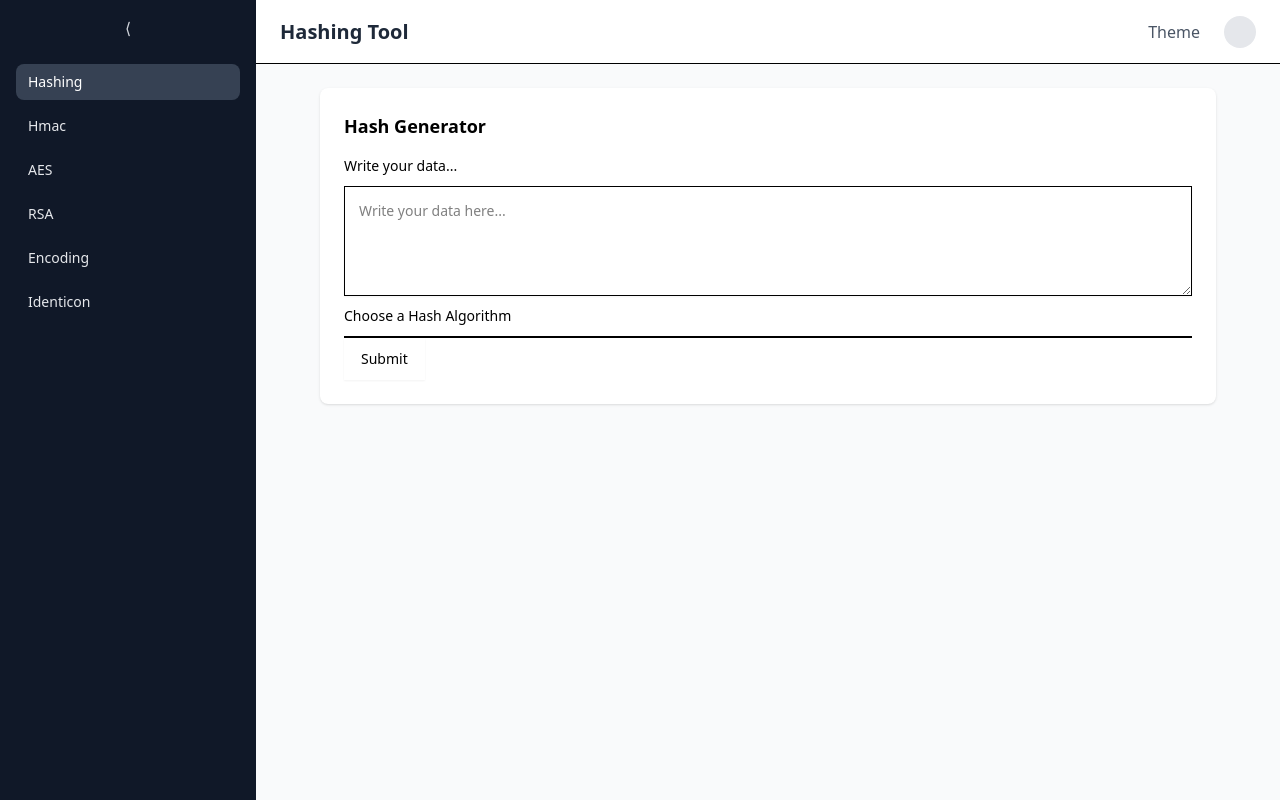
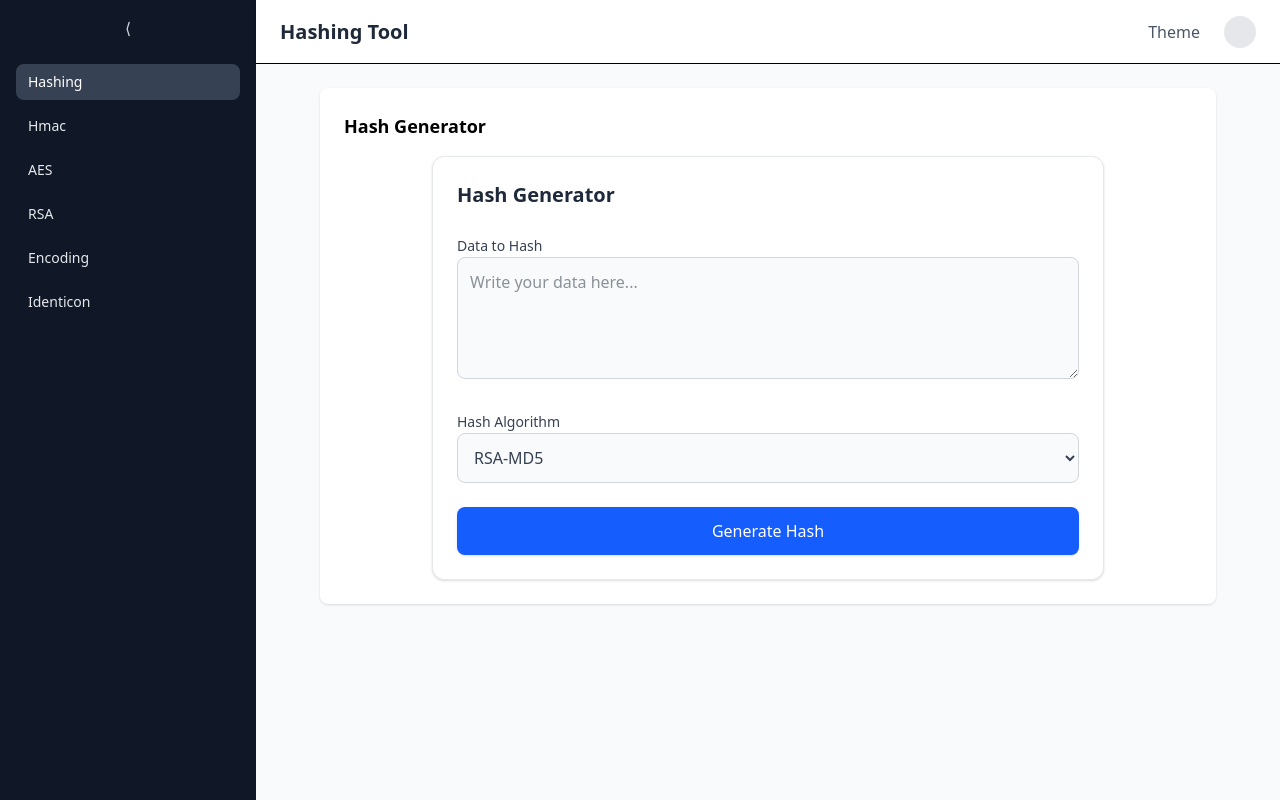
Before and after one commit to Muhtadi1Laskar/cryptography-as-a-service-frontend, a React (Vite) app: page / in a window 1280 px wide. Built offline with nearby package versions, Linux system fonts and the light colour scheme.

Commit message:
Added the hash form

```diff
--- a/package.json
+++ b/package.json
@@ -11,6 +11,7 @@
   },
   "dependencies": {
     "@tailwindcss/vite": "^4.1.17",
+    "axios": "^1.13.2",
     "react": "^19.2.0",
     "react-dom": "^19.2.0",
     "tailwindcss": "^4.1.17"
--- a/src/components/forms/HashForm.jsx
+++ b/src/components/forms/HashForm.jsx
@@ -1,38 +1,97 @@
-export default function HashForm () {
+import { useState } from "react";
+import { postAPI } from "../../hooks/useApi.js";
+import ResultCard from "../ui/ResultCard.jsx";
+import { algorithms } from "../../utils/algorithmList.js";
+
+export default function HashForm() {
+  const [response, setResponse] = useState("");
+  const [formData, setFormData] = useState({
+    data: "",
+    algorithm: "",
+  });
+
+  const handleInputChange = async (e) => {
+    const { name, value } = e.target;
+    setFormData((prev) => ({ ...prev, [name]: value }));
+  };
+
+  const handleSubmit = async (e) => {
+    e.preventDefault();
+
+    setResponse("");
+
+    try {
+      const { data, algorithm } = formData;
+      const requestBody = {
+        data,
+        algorithm,
+      };
+      const response = await postAPI("hash/text", requestBody);
+      setResponse(response.data.hash);
+    } catch (error) {
+      console.error("Error handling data: ", error.response.data.message);
+      setResponse(error.response.data.message);
+    }
+  };
+
   return (
-    <form>
-      <div>
-        <label for='Data' class='block mb-2.5 text-sm font-medium text-heading'>
-          Write your data...
+    <div className="max-w-2xl mx-auto">
+      <form
+        onSubmit={handleSubmit}
+        className="bg-white border border-gray-200 rounded-xl shadow-sm p-6 space-y-6"
+      >
+        <h2 className="text-xl font-semibold text-gray-800">Hash Generator</h2>
+
+        <div className="space-y-2">
+          <label htmlFor="data" className="text-sm font-medium text-gray-700">
+            Data to Hash
           </label>
+
           <textarea
-          id='Data'
-          rows='4'
-          class='bg-neutral-secondary-medium border border-default-medium text-heading text-sm rounded-base focus:ring-brand focus:border-brand block w-full p-3.5 shadow-xs placeholder:text-body'
-          placeholder='Write your data here...'
-        ></textarea>
+            id="data"
+            name="data"
+            rows="4"
+            placeholder="Write your data here..."
+            value={formData.data}
+            onChange={handleInputChange}
+            className="w-full p-3 rounded-lg border border-gray-300 focus:ring-2 focus:ring-blue-500 focus:border-blue-500 bg-gray-50 text-gray-800"
+          />
         </div>
-      <div>
-        <label htmlFor='hash_select' className='sr-only'>
-          Select Hash Algorithm
+
+        <div className="space-y-2">
+          <label
+            htmlFor="algorithm"
+            className="text-sm font-medium text-gray-700"
+          >
+            Hash Algorithm
           </label>
+
           <select
-          id='hash_select'
-          className='block py-2.5 ps-0 w-full text-sm text-body bg-transparent border-0 border-b-2 border-default-medium appearance-none focus:outline-none focus:ring-0 focus:border-brand peer'
+            id="algorithm"
+            name="algorithm"
+            value={formData.algorithm}
+            onChange={handleInputChange}
+            className="w-full p-3 bg-gray-50 border border-gray-300 rounded-lg text-gray-700 focus:ring-2 focus:ring-blue-500 focus:border-blue-500"
           >
-          <option selected>Choose a Hash Algorithm</option>
-          <option value="Sha256">Sha256</option>
-          <option value="Sha256">Sha256</option>
-          <option value="sha512">Sha512</option>
-          <option value="Sha256">Sha256</option>
+            {algorithms.map((opt, idx) => {
+              return (
+                <option key={idx} value={opt.value}>
+                  {opt.text}
+                </option>
+              );
+            })}
           </select>
         </div>
+
         <button
-        type='submit'
-        class='text-black bg-brand box-border border border-transparent hover:bg-brand-strong focus:ring-4 focus:ring-brand-medium shadow-xs font-medium leading-5 rounded-base text-sm px-4 py-2.5 focus:outline-none'
+          type="submit"
+          className="w-full py-3 bg-blue-600 text-white rounded-lg font-medium hover:bg-blue-700 active:bg-blue-800 transition shadow-sm"
         >
-        Submit
+          Generate Hash
         </button>
       </form>
-  )
+
+      {response && <ResultCard title="Hash Result" data={response} />}
+    </div>
+  );
 }
--- a/src/components/ui/ResultCard.jsx
+++ b/src/components/ui/ResultCard.jsx
@@ -0,0 +1,30 @@
+import { useState } from "react";
+
+export default function ResultCard({ title, data }) {
+  const [copied, setCopied] = useState(false);
+
+  const copyToClipboard = () => {
+    navigator.clipboard.writeText(data);
+    setCopied(true);
+    setTimeout(() => setCopied(false), 1500);
+  };
+
+  return (
+    <div className="mt-6 bg-gray-900 text-gray-100 p-6 rounded-xl shadow-md border border-gray-800">
+      <div className="flex justify-between items-center mb-4">
+        <h3 className="text-lg font-semibold">{title}</h3>
+
+        <button
+          onClick={copyToClipboard}
+          className="px-3 py-1 text-sm bg-gray-800 hover:bg-gray-700 rounded-md border border-gray-600"
+        >
+          {copied ? "Copied!" : "Copy"}
+        </button>
+      </div>
+
+      <pre className="bg-gray-950 p-4 rounded-lg text-sm overflow-x-auto border border-gray-800">
+        <code className="font-mono">{data}</code>
+      </pre>
+    </div>
+  );
+}
--- a/src/hooks/useApi.js
+++ b/src/hooks/useApi.js
@@ -0,0 +1,8 @@
+import axios from "axios";
+
+const BASE_URL = "https://cryptography-as-a-service.vercel.app/api";
+
+export const postAPI = async (endpoint, requestBody) => {
+    const url = `${BASE_URL}/${endpoint}`;
+    return axios.post(url, requestBody);
+}
--- /dev/null
+++ b/src/utils/algorithmList.js
@@ -0,0 +1,63 @@
+export const algorithms = [
+    { value: "RSA-MD5", text: "RSA-MD5" },
+    { value: "RSA-RIPEMD160", text: "RSA-RIPEMD160" },
+    { value: "RSA-SHA1", text: "RSA-SHA1" },
+    { value: "RSA-SHA1-2", text: "RSA-SHA1-2" },
+    { value: "RSA-SHA224", text: "RSA-SHA224" },
+    { value: "RSA-SHA256", text: "RSA-SHA256" },
+    { value: "RSA-SHA3-224", text: "RSA-SHA3-224" },
+    { value: "RSA-SHA3-256", text: "RSA-SHA3-256" },
+    { value: "RSA-SHA3-384", text: "RSA-SHA3-384" },
+    { value: "RSA-SHA3-512", text: "RSA-SHA3-512" },
+    { value: "RSA-SHA384", text: "RSA-SHA384" },
+    { value: "RSA-SHA512", text: "RSA-SHA512" },
+    { value: "RSA-SHA512/224", text: "RSA-SHA512 / 224" },
+    { value: "RSA-SHA512/256", text: "RSA-SHA512 / 256" },
+
+    { value: "blake2b512", text: "BLAKE2b-512" },
+    { value: "blake2s256", text: "BLAKE2s-256" },
+
+    { value: "id-rsassa-pkcs1-v1_5-with-sha3-224", text: "RSASSA-PKCS1-v1.5 with SHA3-224" },
+    { value: "id-rsassa-pkcs1-v1_5-with-sha3-256", text: "RSASSA-PKCS1-v1.5 with SHA3-256" },
+    { value: "id-rsassa-pkcs1-v1_5-with-sha3-384", text: "RSASSA-PKCS1-v1.5 with SHA3-384" },
+    { value: "id-rsassa-pkcs1-v1_5-with-sha3-512", text: "RSASSA-PKCS1-v1.5 with SHA3-512" },
+
+    { value: "md5", text: "MD5" },
+    { value: "md5-sha1", text: "MD5-SHA1" },
+    { value: "md5WithRSAEncryption", text: "MD5 with RSA Encryption" },
+
+    { value: "ripemd", text: "RIPEMD" },
+    { value: "ripemd160", text: "RIPEMD-160" },
+    { value: "ripemd160WithRSA", text: "RIPEMD-160 with RSA" },
+    { value: "rmd160", text: "RMD160" },
+
+    { value: "sha1", text: "SHA1" },
+    { value: "sha1WithRSAEncryption", text: "SHA1 with RSA Encryption" },
+
+    { value: "sha224", text: "SHA224" },
+    { value: "sha224WithRSAEncryption", text: "SHA224 with RSA Encryption" },
+
+    { value: "sha256", text: "SHA256" },
+    { value: "sha256WithRSAEncryption", text: "SHA256 with RSA Encryption" },
+
+    { value: "sha3-224", text: "SHA3-224" },
+    { value: "sha3-256", text: "SHA3-256" },
+    { value: "sha3-384", text: "SHA3-384" },
+    { value: "sha3-512", text: "SHA3-512" },
+
+    { value: "sha384", text: "SHA384" },
+    { value: "sha384WithRSAEncryption", text: "SHA384 with RSA Encryption" },
+
+    { value: "sha512", text: "SHA512" },
+    { value: "sha512-224", text: "SHA512-224" },
+    { value: "sha512-224WithRSAEncryption", text: "SHA512-224 with RSA Encryption" },
+    { value: "sha512-256", text: "SHA512-256" },
+    { value: "sha512-256WithRSAEncryption", text: "SHA512-256 with RSA Encryption" },
+    { value: "sha512WithRSAEncryption", text: "SHA512 with RSA Encryption" },
+
+    { value: "shake128", text: "SHAKE128" },
+    { value: "shake256", text: "SHAKE256" },
+
+    { value: "ssl3-md5", text: "SSL3-MD5" },
+    { value: "ssl3-sha1", text: "SSL3-SHA1" }
+];
```
Also changed, not shown: src/components/layouts/Header.jsx (+7 -7 lines), src/components/layouts/PageContainer.jsx (+7 -7 lines), 1 other file (tests, documents, lock files or other folders). Lines whose indentation alone changed are shown as unchanged.
